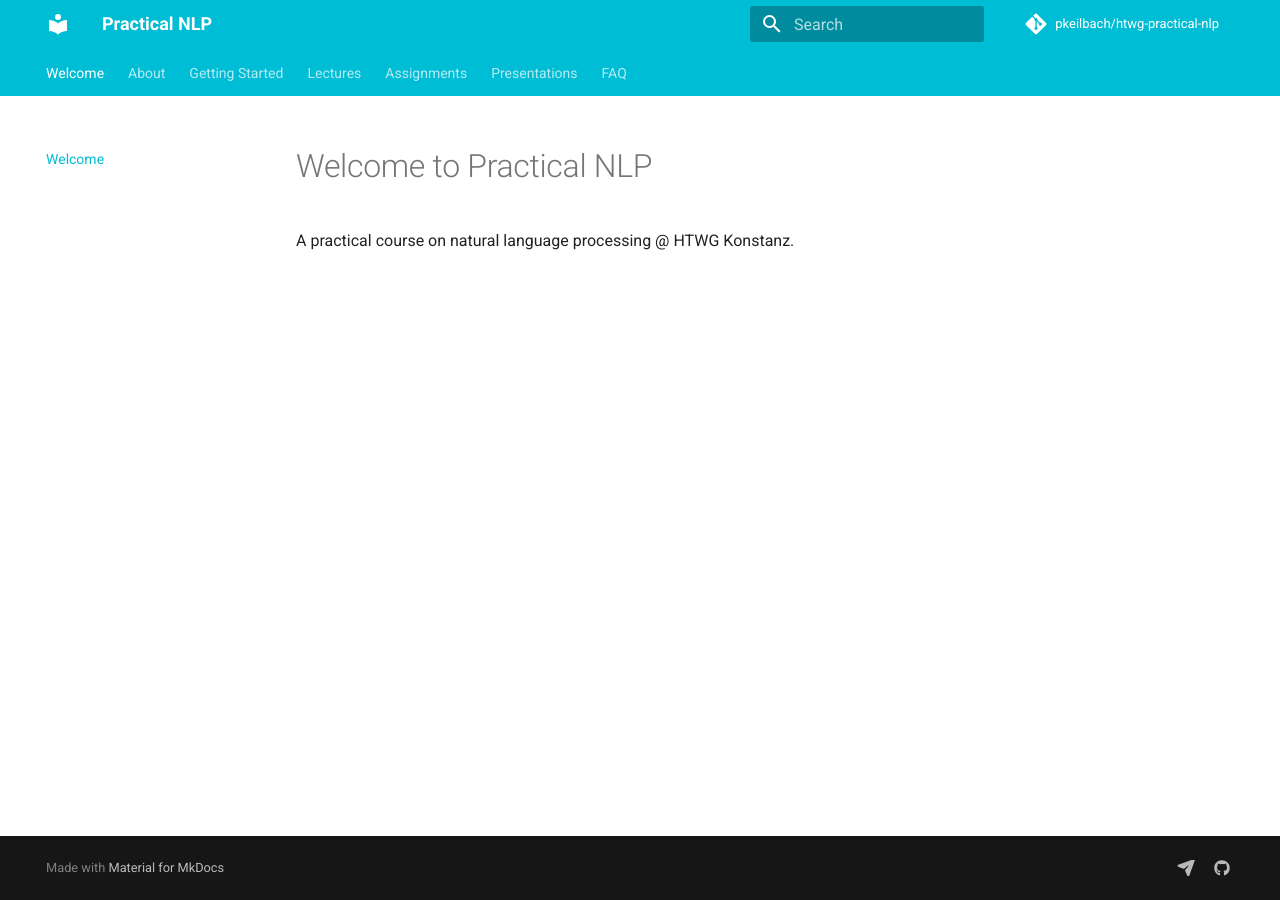
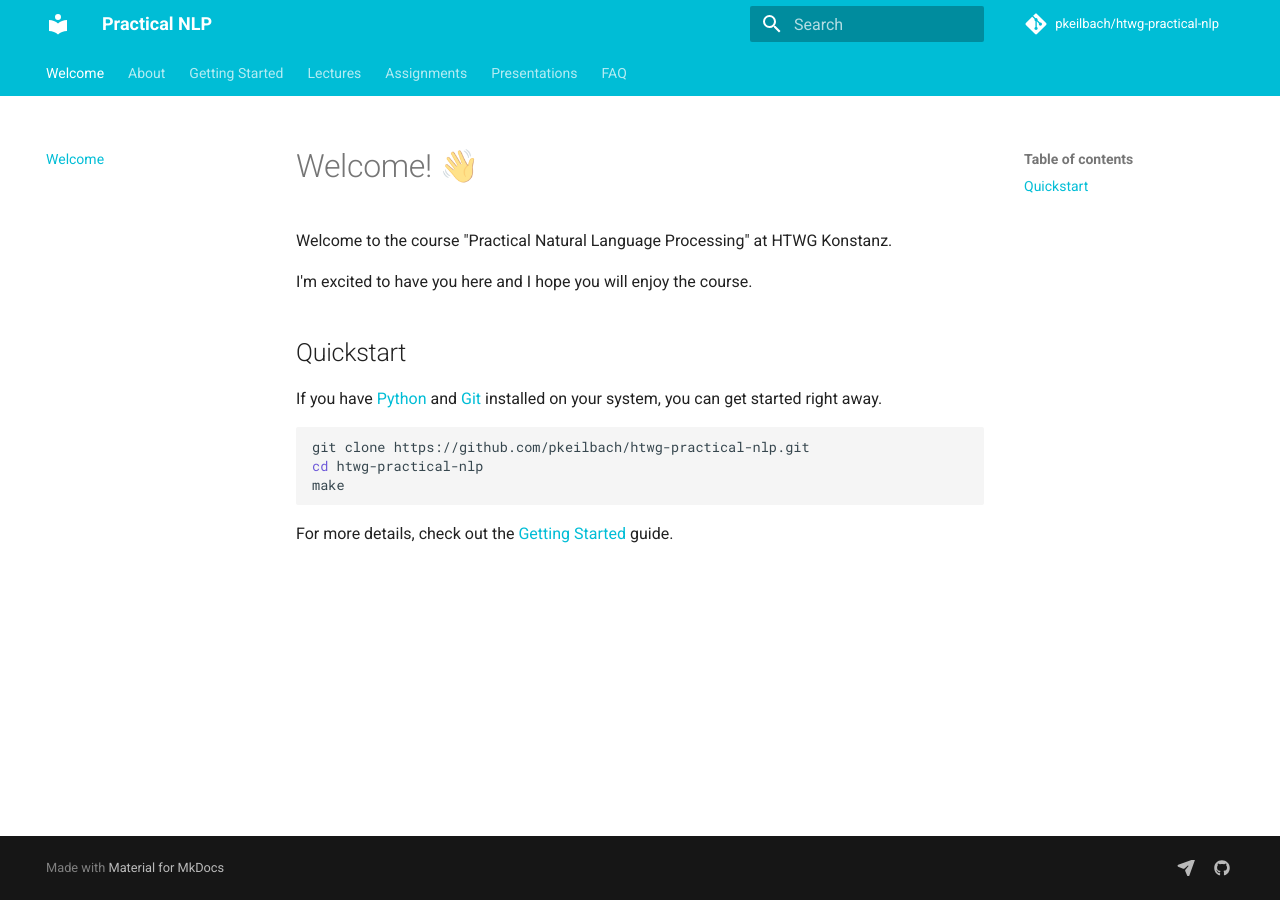
Before and after one commit to pkeilbach/htwg-practical-nlp, an MkDocs documentation site: the page built from docs/index.md, in a window 1280 px wide. Built offline with MkDocs 1.6.1 and Material for MkDocs 9.7.7, drawn with Linux system fonts in a browser that asks for light colours; comment, search, counter and statistics services are not loaded.

Commit message:
added quickstart guide

````diff
--- a/docs/index.md
+++ b/docs/index.md
@@ -1,3 +1,17 @@
-# Welcome to Practical NLP
+# Welcome! 👋
 
-A practical course on natural language processing @ HTWG Konstanz.
+Welcome to the course "Practical Natural Language Processing" at HTWG Konstanz.
+
+I'm excited to have you here and I hope you will enjoy the course.
+
+## Quickstart
+
+If you have [Python](https://docs.python.org/3/) and [Git](https://git-scm.com/) installed on your system, you can get started right away.
+
+```sh
+git clone https://github.com/pkeilbach/htwg-practical-nlp.git
+cd htwg-practical-nlp
+make
+```
+
+For more details, check out the [Getting Started](./getting_started.md) guide.
````
